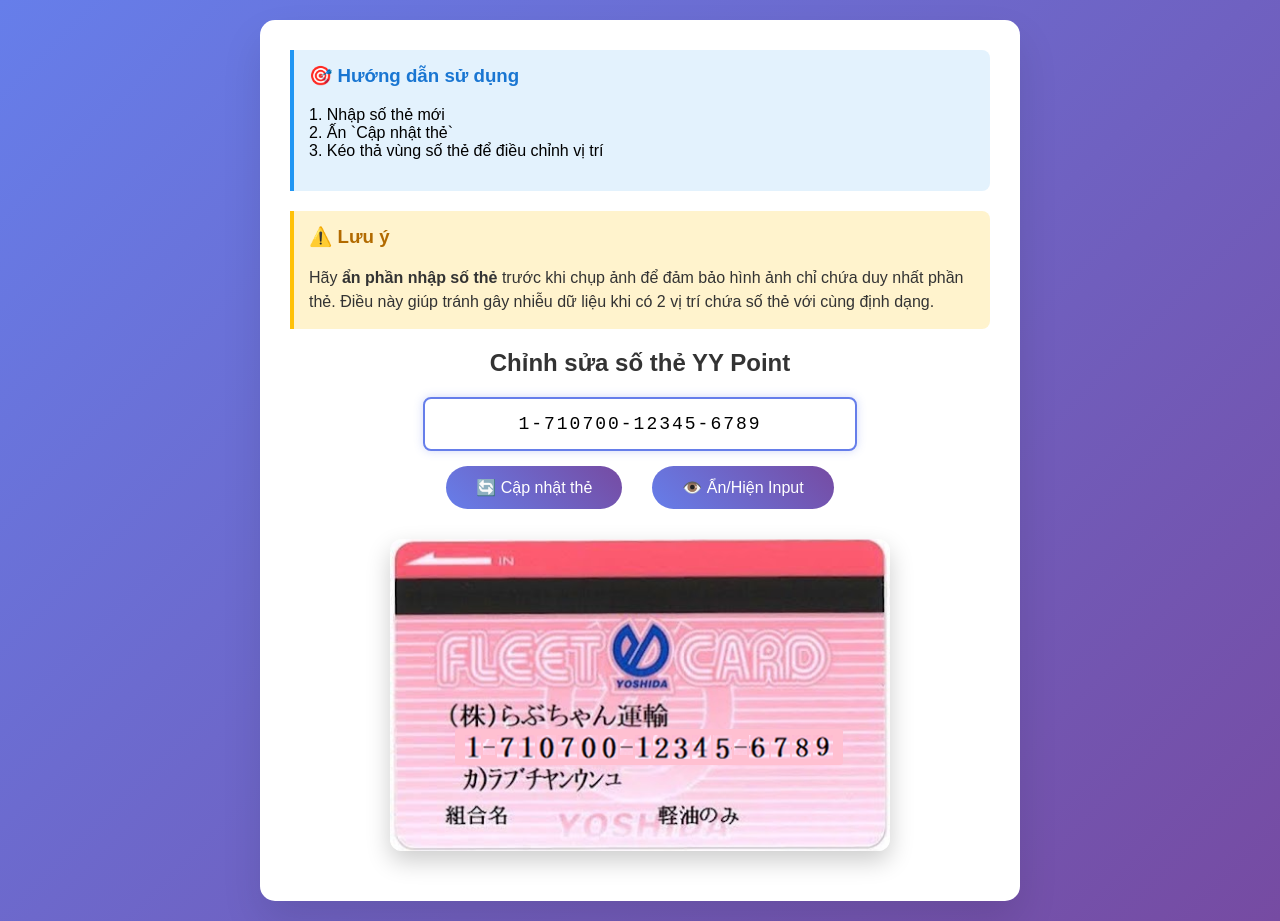
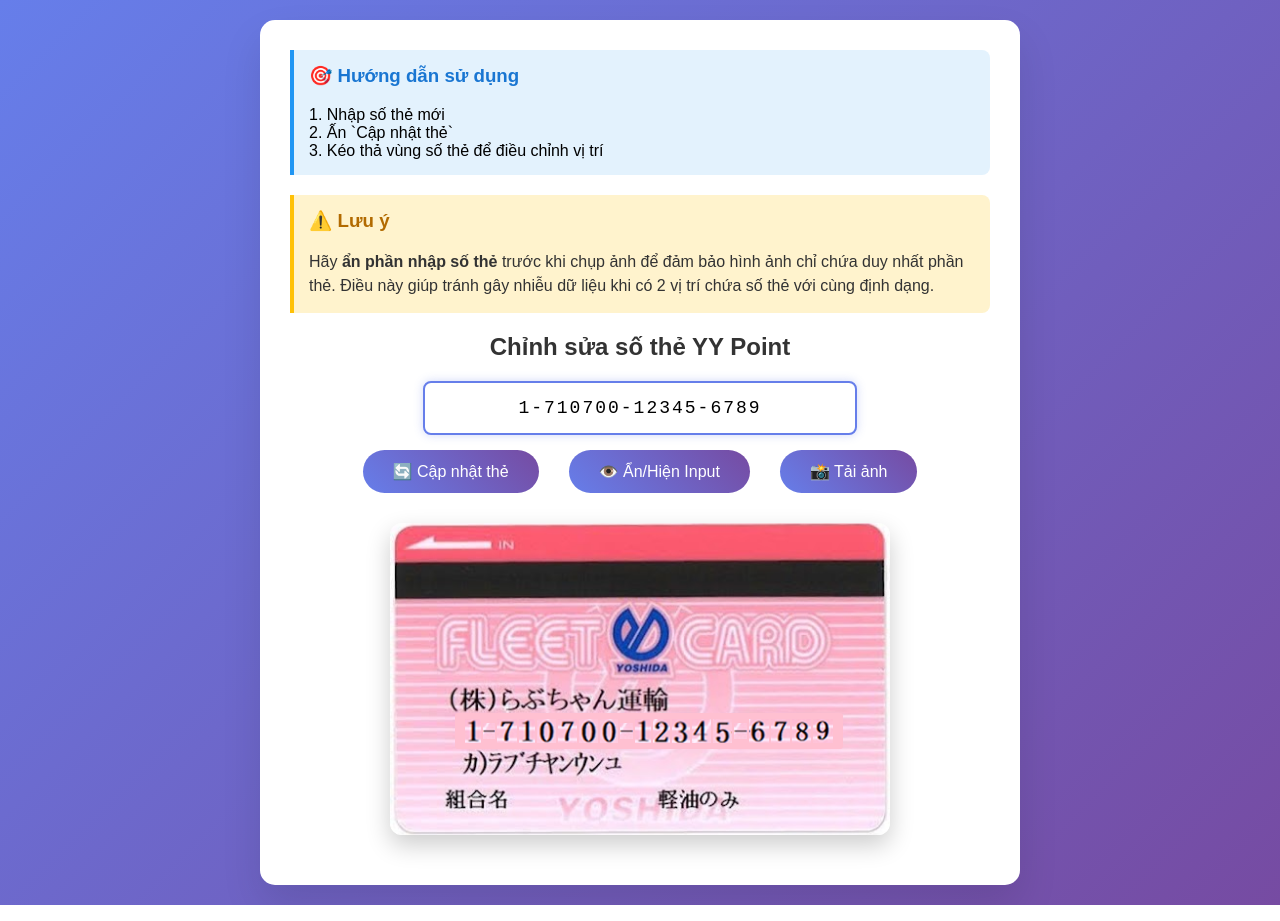
Before and after one commit to thanhgiong195/build-card-yypoint, a plain HTML site: page index.html in a window 1280 px wide. Drawn offline with nearby package versions, Linux system fonts and the light colour scheme.

Commit message:
Add download image

```diff
--- a/index.html
+++ b/index.html
@@ -1,12 +1,11 @@
 <!DOCTYPE html>
 <html lang="vi">
+
 <head>
     <meta charset="UTF-8">
     <meta name="viewport" content="width=device-width, initial-scale=1.0">
     <title>Fleet Card Editor</title>
     <style>
-
-
         body {
             font-family: Arial, sans-serif;
             background: linear-gradient(135deg, #667eea 0%, #764ba2 100%);
@@ -23,7 +22,7 @@
             background: white;
             border-radius: 15px;
             padding: 30px;
-            box-shadow: 0 20px 40px rgba(0,0,0,0.1);
+            box-shadow: 0 20px 40px rgba(0, 0, 0, 0.1);
             max-width: 700px;
             width: 100%;
         }
@@ -74,7 +73,7 @@
 
         .update-btn:hover {
             transform: translateY(-2px);
-            box-shadow: 0 5px 15px rgba(0,0,0,0.2);
+            box-shadow: 0 5px 15px rgba(0, 0, 0, 0.2);
         }
 
         .fleet-card {
@@ -84,7 +83,7 @@
             position: relative;
             border-radius: 12px;
             overflow: hidden;
-            box-shadow: 0 10px 25px rgba(0,0,0,0.2);
+            box-shadow: 0 10px 25px rgba(0, 0, 0, 0.2);
             background-image: url('./card.jpg');
             background-size: cover;
             background-position: center;
@@ -201,6 +200,7 @@
         }
     </style>
 </head>
+
 <body>
     <div class="container">
         <div class="instruction">
@@ -208,27 +208,23 @@
 
             1. Nhập số thẻ mới<br>
             2. Ấn `Cập nhật thẻ` <br>
-            3. Kéo thả vùng số thẻ để điều chỉnh vị trí</p>
+            3. Kéo thả vùng số thẻ để điều chỉnh vị trí
         </div>
         <div class="instruction" style="background: #fff3cd; border-left-color: #ffc107;">
             <h3 style="color: #b26a00;">⚠️ Lưu ý</h3>
-    <p>Hãy <strong>ẩn phần nhập số thẻ</strong> trước khi chụp ảnh để đảm bảo hình ảnh chỉ chứa duy nhất phần thẻ. Điều này giúp tránh gây nhiễu dữ liệu khi có 2 vị trí chứa số thẻ với cùng định dạng.</p>
+            <p>Hãy <strong>ẩn phần nhập số thẻ</strong> trước khi chụp ảnh để đảm bảo hình ảnh chỉ chứa duy nhất phần
+                thẻ. Điều này giúp tránh gây nhiễu dữ liệu khi có 2 vị trí chứa số thẻ với cùng định dạng.</p>
         </div>
         <div class="input-section">
             <h2>Chỉnh sửa số thẻ YY Point</h2>
 
-            <input
-                type="text"
-                id="cardNumberInput"
-                class="card-number-input"
-                placeholder="1-710700-12345-6789"
-                value="1-710700-12345-6789"
-                maxlength="19"
-            >
+            <input type="text" id="cardNumberInput" class="card-number-input" placeholder="1-710700-12345-6789"
+                value="1-710700-12345-6789" maxlength="19">
             <br>
             <div style="display: flex; justify-content: center; gap: 10px; flex-wrap: wrap;">
                 <button class="update-btn" onclick="updateCardNumber()">🔄 Cập nhật thẻ</button>
                 <button class="update-btn" onclick="toggleInput()">👁️ Ẩn/Hiện Input</button>
+                <button class="update-btn" onclick="downloadImage()"> 📸 Tải ảnh</button>
             </div>
         </div>
 
@@ -255,6 +251,8 @@
         </div>
     </div>
 
+    <!-- Add html2canvas CDN -->
+    <script src="https://cdn.jsdelivr.net/npm/html2canvas@1.4.1/dist/html2canvas.min.js"></script>
     <script>
         let isDragging = false;
         let dragOffset = { x: 0, y: 0 };
@@ -265,7 +263,7 @@
         }
 
         // Định dạng số thẻ khi người dùng nhập
-        document.getElementById('cardNumberInput').addEventListener('input', function(e) {
+        document.getElementById('cardNumberInput').addEventListener('input', function (e) {
             let value = e.target.value.replace(/[^0-9]/g, '');
 
             if (value.length > 0) {
@@ -336,6 +334,27 @@
             }
         }
 
+        // Tải ảnh thẻ với scale 2
+        function downloadImage() {
+            const card = document.getElementById('fleetCard');
+            // Tạo canvas mới với padding 30px và scale 2
+            html2canvas(card, { scale: 2 }).then(canvas => {
+                const padding = 30 * 2; // scale padding
+                const paddedCanvas = document.createElement('canvas');
+                paddedCanvas.width = canvas.width + padding * 2;
+                paddedCanvas.height = canvas.height + padding * 2;
+                const ctx = paddedCanvas.getContext('2d');
+                ctx.fillStyle = "#fff";
+                ctx.fillRect(0, 0, paddedCanvas.width, paddedCanvas.height);
+                ctx.drawImage(canvas, padding, padding);
+
+                const link = document.createElement('a');
+                link.href = paddedCanvas.toDataURL('image/png');
+                link.download = 'fleet_card.png';
+                link.click();
+            });
+        }
+
 
         // Kéo thả functionality
         function initDragAndDrop() {
@@ -397,21 +416,21 @@
         });
 
         // Initialize khi trang load
-        window.onload = function() {
+        window.onload = function () {
             document.getElementById('cardNumberInput').focus();
             updateCardNumber(); // Hiển thị số thẻ mặc định
             initDragAndDrop(); // Khởi tạo kéo thả
         };
 
         // Thêm hiệu ứng hover cho thẻ
-        document.getElementById('fleetCard').addEventListener('mouseenter', function() {
+        document.getElementById('fleetCard').addEventListener('mouseenter', function () {
             if (!isDragging) {
                 this.style.transform = 'scale(1.02)';
                 this.style.transition = 'transform 0.3s ease';
             }
         });
 
-        document.getElementById('fleetCard').addEventListener('mouseleave', function() {
+        document.getElementById('fleetCard').addEventListener('mouseleave', function () {
             if (!isDragging) {
                 this.style.transform = 'scale(1)';
             }
@@ -420,4 +439,5 @@
 
     </script>
 </body>
+
 </html>
```
Lines whose indentation alone changed are shown as unchanged.
